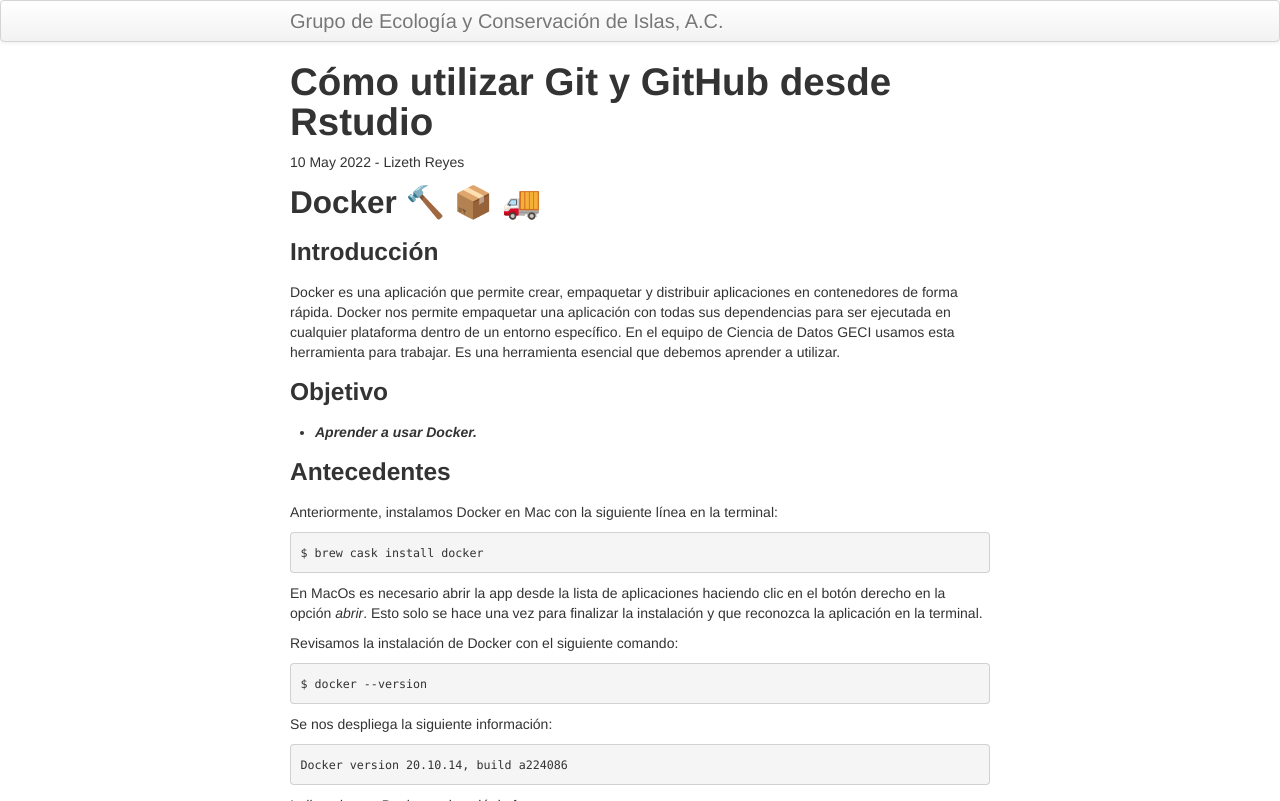
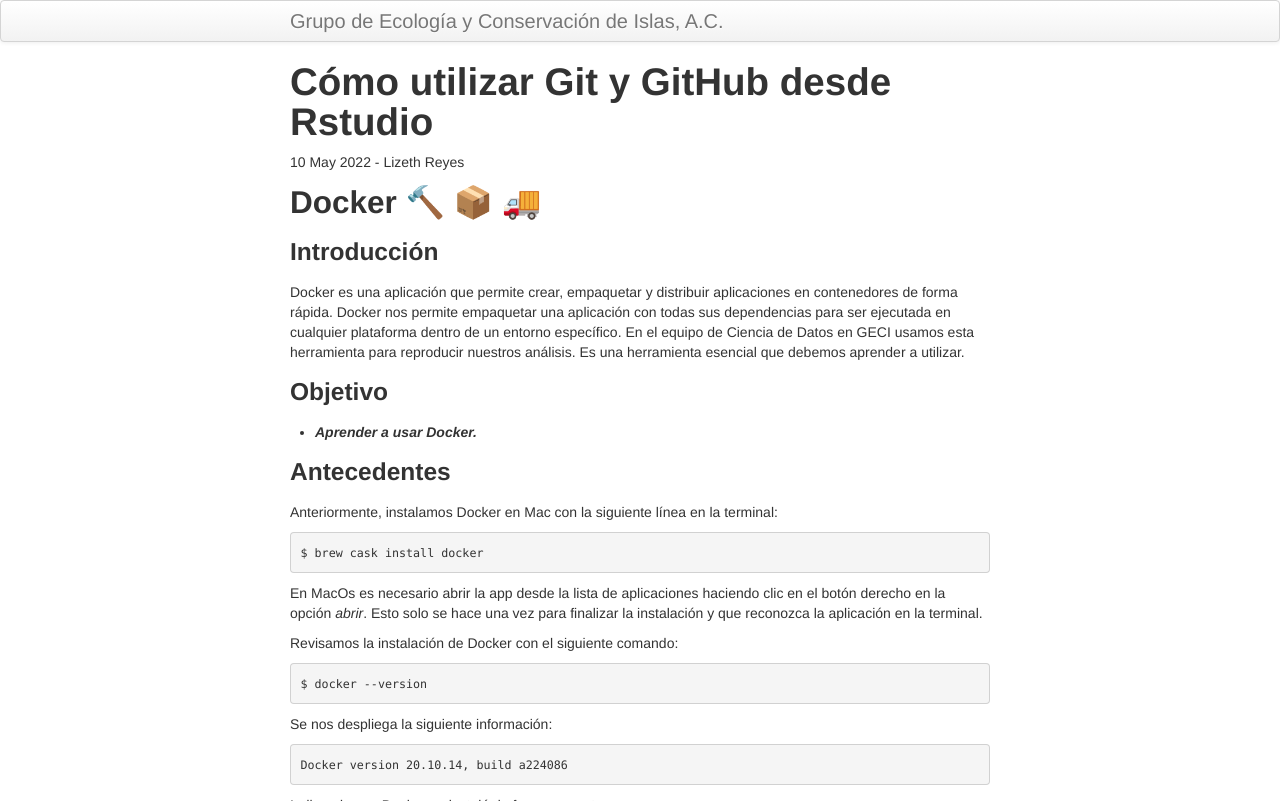
Before and after one commit to LizethMReyes/islasgeci.github.io, a Jekyll site: the page built from _posts/2022-05-10-github_rstudio.md, in a window 1280 px wide and 900 px high, cut to the strip 0-801 px from the top of the window. Built offline with Jekyll 4.4.1, drawn with Linux system fonts in a browser that asks for light colours.

Commit message:
Update_sugg_line_14
Co-authored-by: Evaristo Rojas • GECI <evaristo.rojas@islas.org.mx>

```diff
--- a/_posts/2022-05-10-github_rstudio.md
+++ b/_posts/2022-05-10-github_rstudio.md
@@ -11,7 +11,7 @@
 de forma rápida.
 Docker nos permite empaquetar una aplicación con todas sus dependencias para ser ejecutada en cualquier
 plataforma dentro de un entorno específico.
-En el equipo de Ciencia de Datos GECI usamos esta herramienta para trabajar. Es una herramienta
+En el equipo de Ciencia de Datos en GECI usamos esta herramienta para reproducir nuestros análisis. Es una herramienta
 esencial que debemos aprender a utilizar.
 
 ### Objetivo
```
